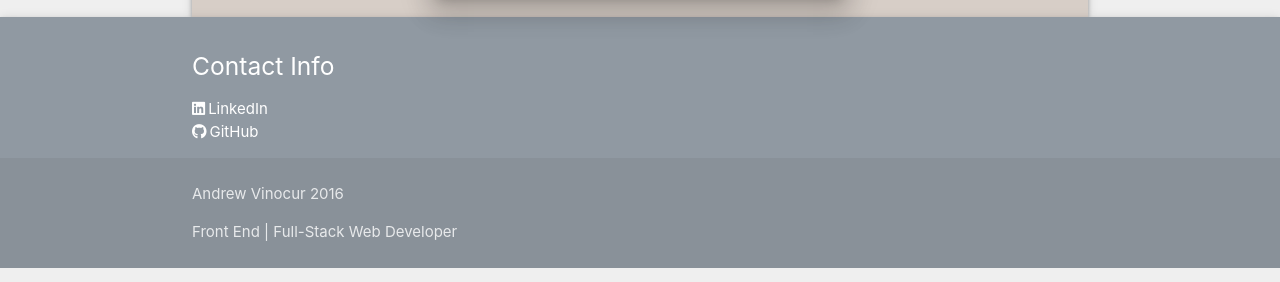
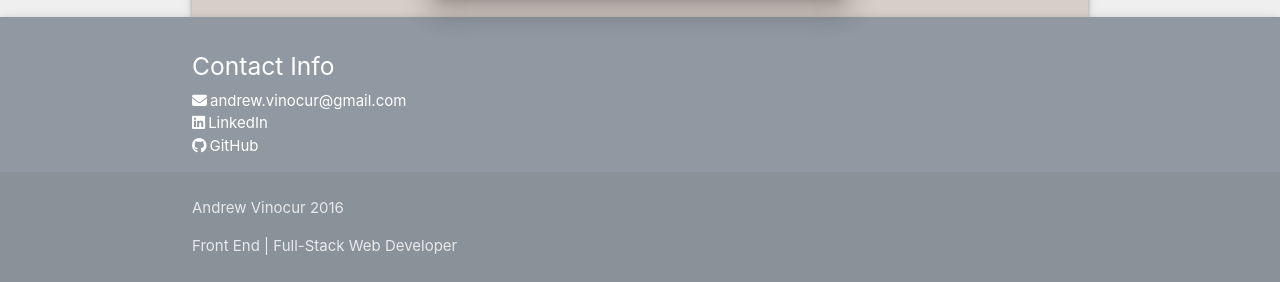
Before and after one commit to giants415/old_GitHub_site, a plain HTML site: page index.html in a window 1280 px wide. Shown: the part 1587-1869 px from the top of the page. Drawn offline with nearby package versions, Linux system fonts and the light colour scheme.

Commit message:
adds email to footer and rearranges. Removes padding from footer link

```diff
--- a/assets/styles.css
+++ b/assets/styles.css
@@ -50,7 +50,6 @@ main {
 }
 
 .footer-link {
-  margin-top: .75em;
   color: white;
 }
 
--- a/index.html
+++ b/index.html
@@ -63,9 +63,9 @@
           <div class="col l4 offset-l8 s12">
             <ul>
                 <h5 class="white-text">Contact Info</h5>
+                <li class = "footer-link"><i class="fa fa-envelope media-icon footer-link" aria-hidden="true footer-link"></i>andrew.vinocur@gmail.com</li>
                 <li><a href="https://www.linkedin.com/in/andrewvinocur" class = "footer-link"><i class="fa fa-linkedin-square media-icon footer-link" aria-hidden="true"></i>LinkedIn</a></li>
                 <li><a href="https://github.com/giants415" class = "footer-link"><img class = "icon"><i class="fa fa-github media-icon" aria-hidden="true"></i>GitHub</a></li>
-                <!-- <li><a href="badges.html"><i class="fa fa-envelope media-icon footer-link" aria-hidden="true footer-link"></i>Email</a></li> -->
             </ul>
           </div>
         </div>
```
